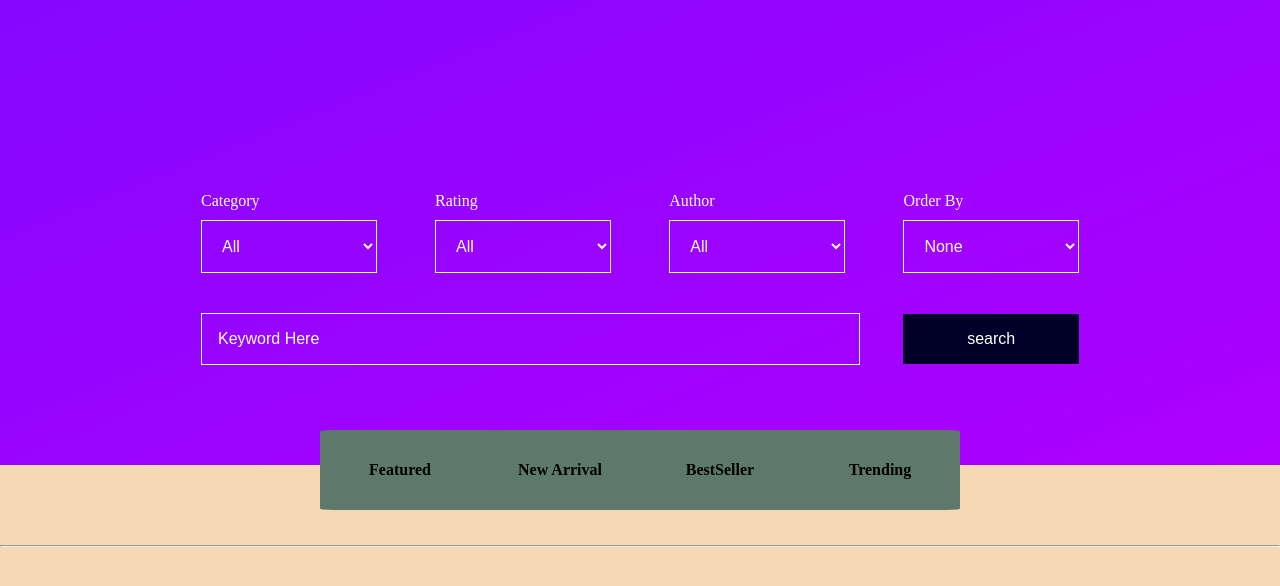
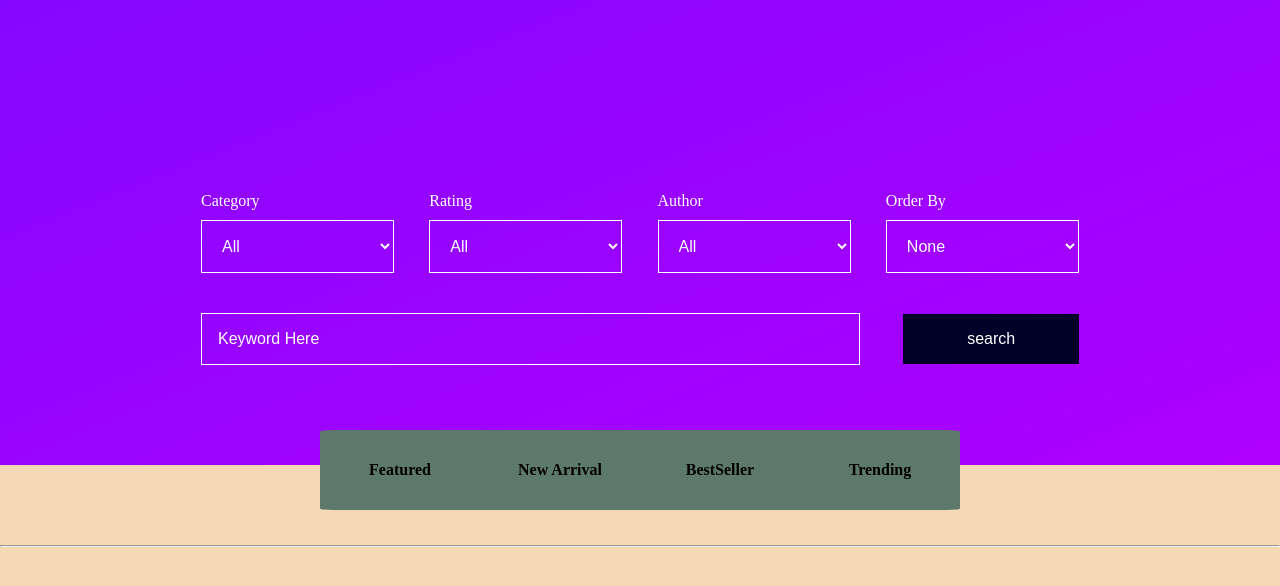
Before and after one commit to immgnc/BookLibrary, a plain HTML site: page index.html in a window 1280 px wide. Shown: the part 50-636 px from the top of the page. Drawn offline with nearby package versions, Linux system fonts and the light colour scheme; no server answers.

Commit message:
change style

```diff
--- a/assets/style/style.css
+++ b/assets/style/style.css
@@ -75,7 +75,7 @@
  }
 
  .form-group {
-     width: 20%;
+     width: 22%;
  }
 
  .form-group label {
```
